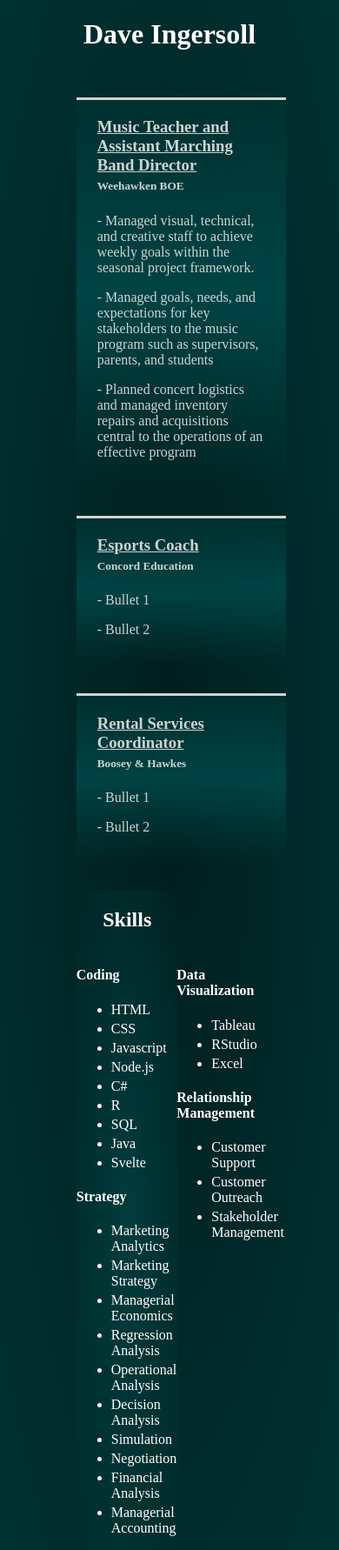
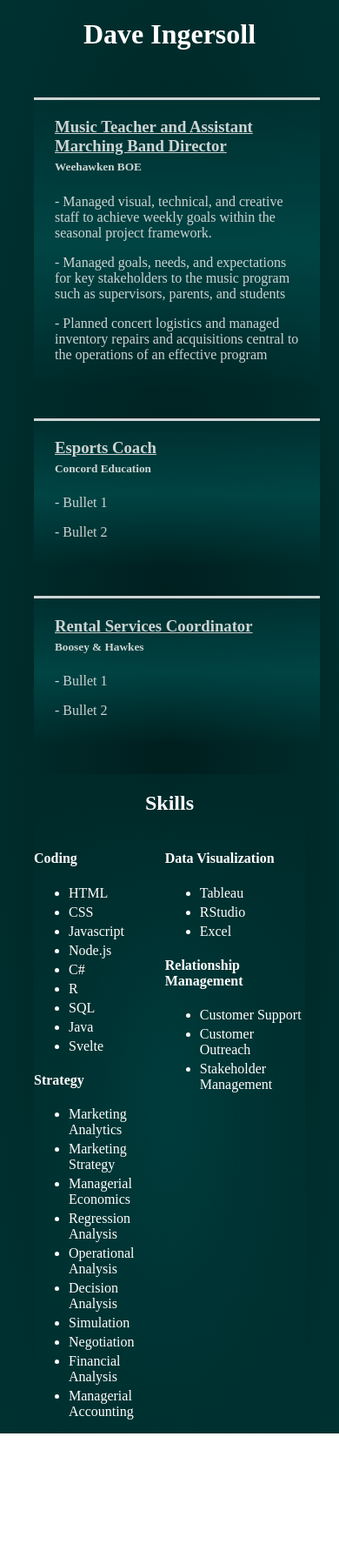
Before and after one commit to jericho2992/dave_site, a SvelteKit app: page /Experience in a window 390 px wide. Shown: the whole page at 87% size. After the commit the page ends 1648 px from the top, so only its background shows below. Built offline with nearby package versions, Linux system fonts and the light colour scheme.

Commit message:
mobile fixes again

```diff
--- a/src/routes/Experience/+page.svelte
+++ b/src/routes/Experience/+page.svelte
@@ -134,6 +134,14 @@
     .top a:hover {
         color: rgb(0,100,75)
     }
+       @media only screen and (min-width: 601px)
+    {
+        .content {
+        display: flex;
+        flex-direction: row;
+        flex-wrap: nowrap;
+        justify-items: space-between;
+        }
         .jobs{
             display: flex;
             flex-direction: column;
@@ -154,15 +162,6 @@
             background-image: radial-gradient(rgb(0,60,60), transparent);
             margin-top: 2em;
         }
-
-    @media only screen and (min-width: 601px)
-    {
-        .content {
-        display: flex;
-        flex-direction: row;
-        flex-wrap: nowrap;
-        justify-items: space-between;
-    }
     }
     @media only screen and (max-width: 600px)
     {
@@ -171,6 +170,26 @@
         flex-direction: row;
         flex-wrap: nowrap;
         justify-items: space-between;
+        }
+        .jobs{
+            display: flex;
+            flex-direction: column;
+            align-items: start;
+            color: white;
+            min-width: 80vw;
+            width: 80vw;
+            max-width: 80vw;
+        }
+        .skills {
+            display: flex;
+            flex-direction: column;
+            flex-wrap: nowrap;
+            min-width: 80vw;
+            width: 80vw;
+            max-width: 80vw;
+            min-height: 80vh;
+            background-image: radial-gradient(rgb(0,60,60), transparent);
+            margin-top: 2em;
         }
 
     }
```
Lines whose indentation alone changed are shown as unchanged.
